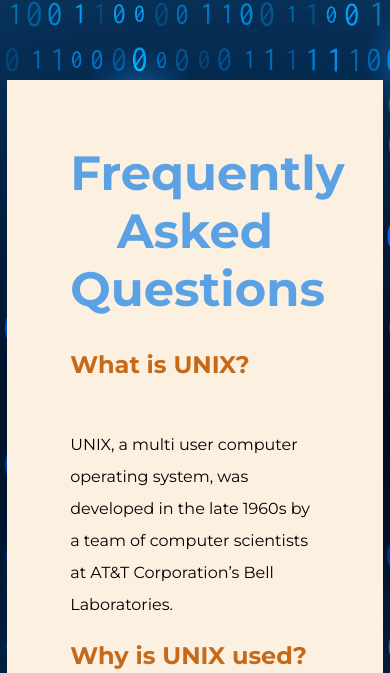
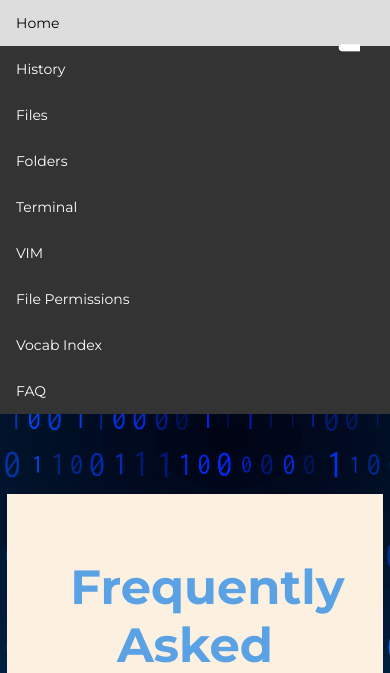
Before and after one commit to emma1-edgar1/ISTE240UnixProject, a PHP site: page /faq.php in a window 390 px wide. Shown: the top 673 px of the page. Run offline with PHP 8.4, Linux system fonts and the light colour scheme.

Commit message:
mhamburger menu starts open, closes when button clicked

```diff
--- a/assets/css/styles.css
+++ b/assets/css/styles.css
@@ -386,6 +386,7 @@ form{
         display: none;
     }
 
+    /* div with links and menu link/button thing */
     .topnav {
         display: block;
         overflow: hidden;
@@ -393,11 +394,27 @@ form{
         position: relative;
       }
 
+    /* specifically the hamburger menu link */
+    .topnav a.icon {
+        display: block;
+        background-image: url('../images/hamburger_white.png');
+        max-height: 20px;
+        position: absolute;
+        z-index: 1;
+        right: 30px;
+        top: 30px;
+    }
+    .topnav a:hover {
+        background-color: #ddd;
+        color: black;
+    }
+
+      /* div with just the links */
       .topnav #myPages {
-        display: none;
+        display: block;
       }
 
-      /* links */
+      /* links themselves */
       .topnav a {
         color: white;
         padding: 14px 16px;
@@ -406,20 +423,7 @@ form{
         display: block;
       }
 
-      /* specifically the hamburger menu link */
-      .topnav a.icon {
-        display: block;
-        background-image: url('../images/hamburger_white.png');
-        max-height: 20px;
-        position: absolute;
-        right: 0;
-        top: 0;
-      }
 
-      .topnav a:hover {
-        background-color: #ddd;
-        color: black;
-      }
 }
 
 /* ///////////////////////////WHEN SCREEN IS LESS THAN 500PX SCREEN SIZE, DO THIS////////////////////////////////////// */
```
